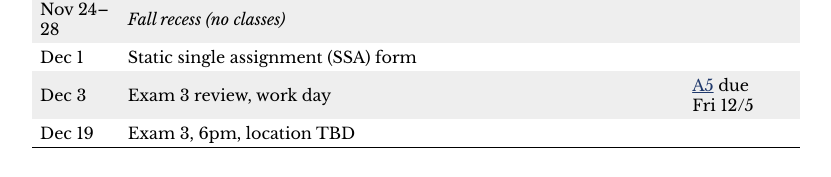
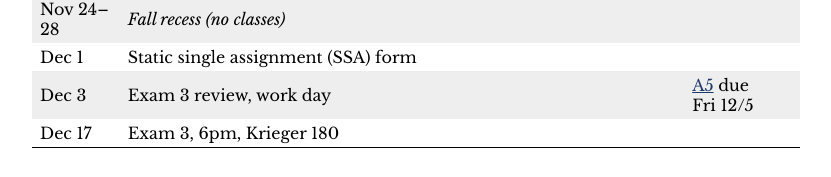
Before and after one commit to jhucompilers/fall2025, a Jekyll site: the page built from schedule.md, in a window 1280 px wide. Shown: the part 1540-1717 px from the top of the page, without its empty margins (224-1055 px from the left). Built offline with Jekyll 4.4.1, drawn with Linux system fonts in a browser that asks for light colours.

Commit message:
exam 3 details (fix date!)

```diff
--- a/schedule.csv
+++ b/schedule.csv
@@ -29,4 +29,4 @@ Nov 19,"Dataflow analysis",lectures/foster-dataflow.pdf,,"EaC 9.1–9.2, <a href
 Nov 24–28,*Fall recess (no classes)*,
 Dec 1,"Static single assignment (SSA) form",,,
 Dec 3,"Exam 3 review, work day",,,,"[A5](assign/assign05.html) due<br>Fri 12/5"
-Dec 19,"Exam 3, 6pm, location TBD",
+Dec 17,"Exam 3, 6pm, Krieger 180",
--- a/schedule.md
+++ b/schedule.md
@@ -55,4 +55,4 @@ Nov 19 | [Dataflow analysis](lectures/foster-dataflow.pdf) | EaC 9.1–9.2, <a h
 Nov 24–28 | *Fall recess (no classes)* |  |
 Dec 1 | Static single assignment (SSA) form |  |
 Dec 3 | Exam 3 review, work day |  | [A5](assign/assign05.html) due<br>Fri 12/5
-Dec 19 | Exam 3, 6pm, location TBD |  |
+Dec 17 | Exam 3, 6pm, Krieger 180 |  |
```
